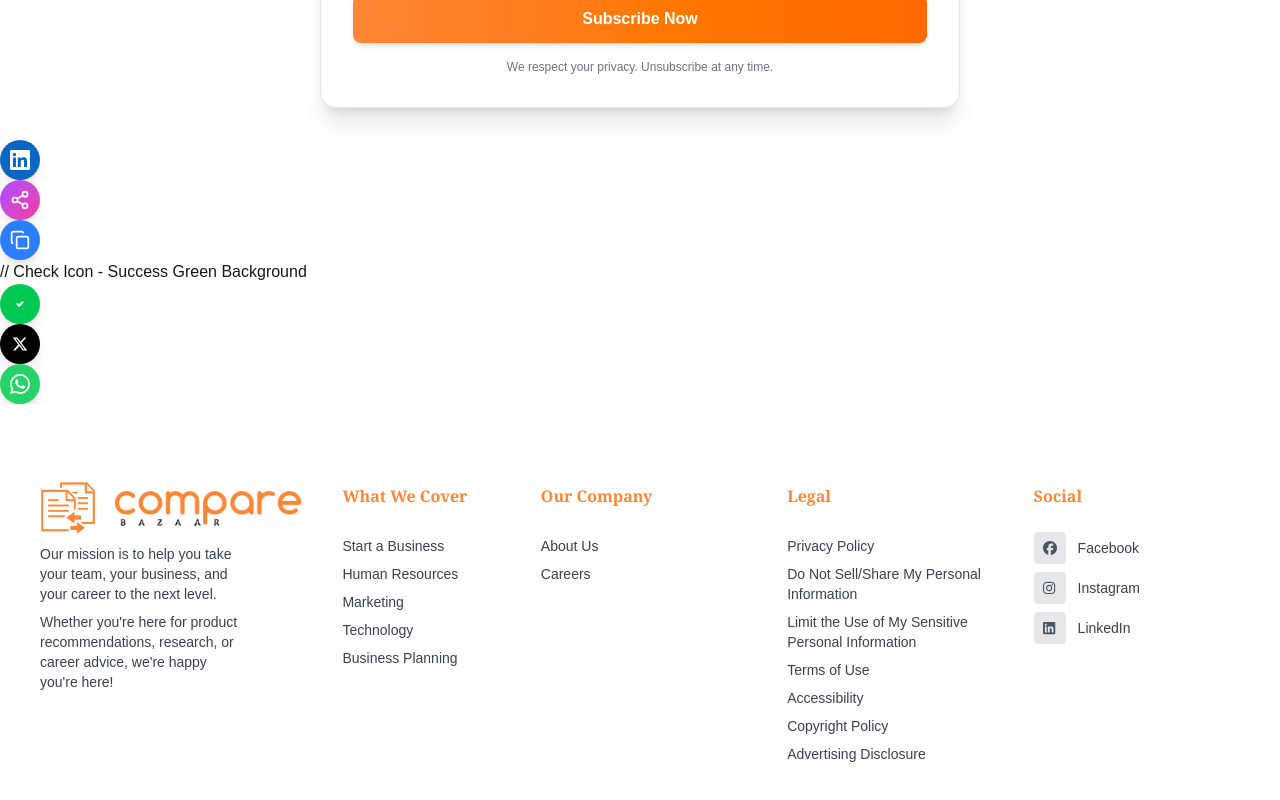
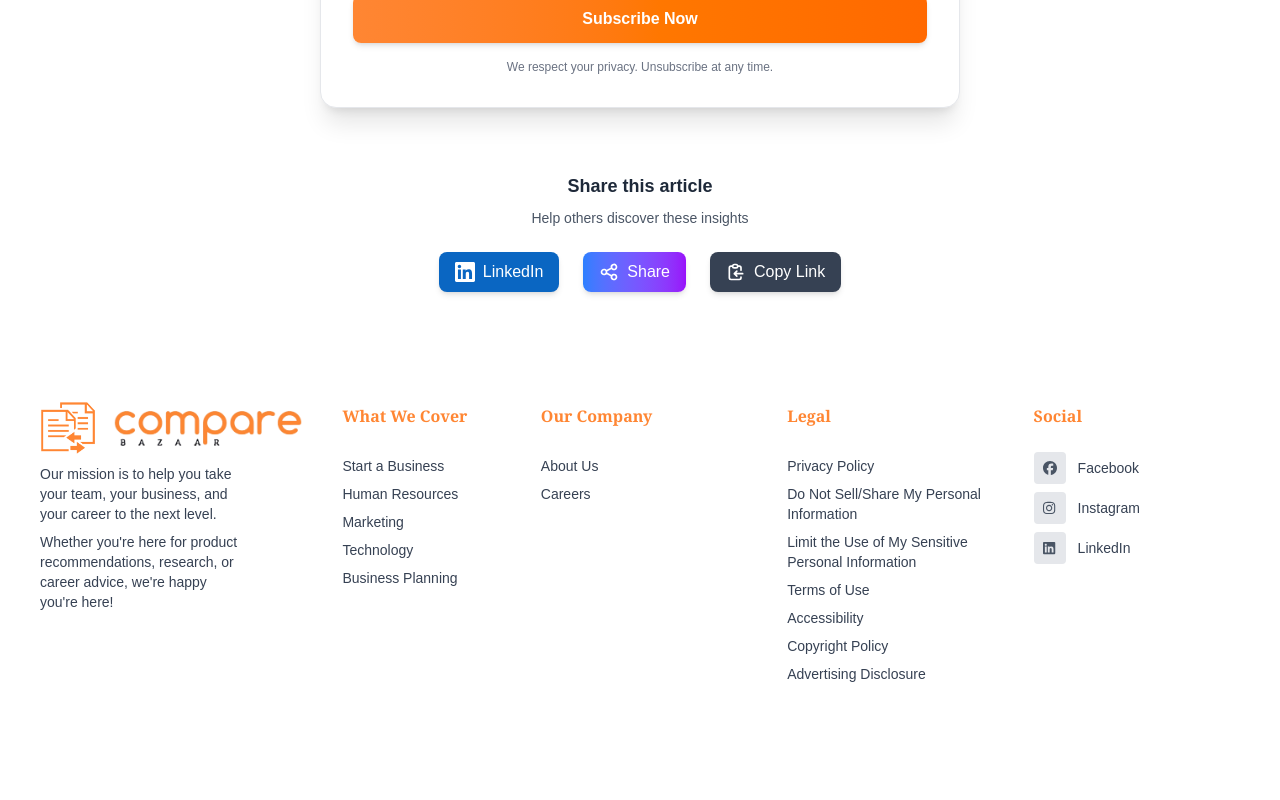
Before and after one commit to md-Gafrujama/blogs-comapre-bazaar-final, a Next.js app: page /B2B-buyer-targeting in a window 1280 px wide. Shown: the part 2827-3627 px from the top of the page. Built offline with nearby package versions, Linux system fonts and the light colour scheme.

Commit message:
commit changes

```diff
--- a/src/app/B2B-buyer-targeting/page.jsx
+++ b/src/app/B2B-buyer-targeting/page.jsx
@@ -318,50 +318,72 @@ In future, those who embraces these advanced methodologies combined with human i
         </div>
 
         {/* Clean Share Section */}
+        <div className="max-w-4xl mx-auto px-4 py-8">
+          <div className="text-center mb-6">
+            <h3 className="text-lg font-semibold text-gray-800 mb-2">Share this article</h3>
+            <p className="text-gray-600 text-sm">Help others discover these insights</p>
+          </div>
 
-<div className="w-10 h-10 bg-[#0A66C2] rounded-full flex items-center justify-center hover:bg-[#004182] transition-colors cursor-pointer shadow-lg hover:shadow-xl">
-  <svg className="w-5 h-5 text-white" fill="currentColor" viewBox="0 0 24 24">
-    <path d="M20.447 20.452h-3.554v-5.569c0-1.328-.027-3.037-1.852-3.037-1.853 0-2.136 1.445-2.136 2.939v5.667H9.351V9h3.414v1.561h.046c.477-.9 1.637-1.85 3.37-1.85 3.601 0 4.267 2.37 4.267 5.455v6.286zM5.337 7.433c-1.144 0-2.063-.926-2.063-2.065 0-1.138.92-2.063 2.063-2.063 1.14 0 2.064.925 2.064 2.063 0 1.139-.925 2.065-2.064 2.065zm1.782 13.019H3.555V9h3.564v11.452zM22.225 0H1.771C.792 0 0 .774 0 1.729v20.542C0 23.227.792 24 1.771 24h20.451C23.2 24 24 23.227 24 22.271V1.729C24 .774 23.2 0 22.222 0h.003z"/>
-  </svg>
-</div>
+          <div className="flex justify-center items-center space-x-6">
+            {/* LinkedIn Button */}
+            <button
+              onClick={shareOnLinkedIn}
+              className="flex items-center space-x-2 bg-[#0A66C2] hover:bg-[#004182] text-white px-4 py-2 rounded-lg transition-colors duration-300 shadow-md hover:shadow-lg"
+              aria-label="Share on LinkedIn"
+            >
+              <svg className="w-5 h-5" fill="currentColor" viewBox="0 0 24 24">
+                <path d="M20.447 20.452h-3.554v-5.569c0-1.328-.027-3.037-1.852-3.037-1.853 0-2.136 1.445-2.136 2.939v5.667H9.351V9h3.414v1.561h.046c.477-.9 1.637-1.85 3.37-1.85 3.601 0 4.267 2.37 4.267 5.455v6.286zM5.337 7.433c-1.144 0-2.063-.926-2.063-2.065 0-1.138.92-2.063 2.063-2.063 1.14 0 2.064.925 2.064 2.063 0 1.139-.925 2.065-2.064 2.065zm1.782 13.019H3.555V9h3.564v11.452zM22.225 0H1.771C.792 0 0 .774 0 1.729v20.542C0 23.227.792 24 1.771 24h20.451C23.2 24 24 23.227 24 22.271V1.729C24 .774 23.2 0 22.222 0h.003z"/>
+              </svg>
+              <span className="font-medium">LinkedIn</span>
+            </button>
 
+            {/* Universal Share Button */}
+            <button
+              onClick={shareContent}
+              className="flex items-center space-x-2 bg-gradient-to-r from-blue-500 to-purple-600 hover:from-blue-600 hover:to-purple-700 text-white px-4 py-2 rounded-lg transition-all duration-300 shadow-md hover:shadow-lg"
+              aria-label="Share content"
+            >
+              <svg className="w-5 h-5" fill="none" stroke="currentColor" viewBox="0 0 24 24">
+                <path strokeLinecap="round" strokeLinejoin="round" strokeWidth={2} d="M8.684 13.342C8.886 12.938 9 12.482 9 12c0-.482-.114-.938-.316-1.342m0 2.684a3 3 0 110-2.684m0 2.684l6.632 3.316m-6.632-6l6.632-3.316m0 0a3 3 0 105.367-2.684 3 3 0 00-5.367 2.684zm0 9.316a3 3 0 105.368 2.684 3 3 0 00-5.368-2.684z" />
+              </svg>
+              <span className="font-medium">Share</span>
+            </button>
 
-<div className="w-10 h-10 bg-gradient-to-br from-purple-500 to-pink-500 rounded-full flex items-center justify-center hover:from-purple-600 hover:to-pink-600 transition-all cursor-pointer shadow-lg hover:shadow-xl">
-  <svg className="w-5 h-5 text-white" fill="none" stroke="currentColor" viewBox="0 0 24 24" strokeWidth="2">
-    <circle cx="18" cy="5" r="3"/>
-    <circle cx="6" cy="12" r="3"/>
-    <circle cx="18" cy="19" r="3"/>
-    <path d="m8.59 13.51 6.83 3.98"/>
-    <path d="m15.41 6.51-6.82 3.98"/>
-  </svg>
-</div>
+            {/* Copy Link Button */}
+            <button
+              onClick={copyToClipboard}
+              className={`flex items-center space-x-2 ${
+                copied
+                  ? 'bg-green-600 hover:bg-green-700'
+                  : 'bg-gray-700 hover:bg-gray-800'
+              } text-white px-4 py-2 rounded-lg transition-all duration-300 shadow-md hover:shadow-lg`}
+              aria-label="Copy link"
+            >
+              {copied ? (
+                <>
+                  <svg className="w-5 h-5" fill="none" stroke="currentColor" viewBox="0 0 24 24">
+                    <path strokeLinecap="round" strokeLinejoin="round" strokeWidth={2} d="M5 13l4 4L19 7" />
+                  </svg>
+                  <span className="font-medium">Copied!</span>
+                </>
+              ) : (
+                <>
+                  <svg className="w-5 h-5" fill="none" stroke="currentColor" viewBox="0 0 24 24">
+                    <path strokeLinecap="round" strokeLinejoin="round" strokeWidth={2} d="M8 5H6a2 2 0 00-2 2v12a2 2 0 002 2h10a2 2 0 002-2v-1M8 5a2 2 0 002 2h2a2 2 0 002-2M8 5a2 2 0 012-2h2a2 2 0 012 2m0 0h2a2 2 0 012 2v3m2 4H10m0 0l3-3m-3 3l3 3" />
+                  </svg>
+                  <span className="font-medium">Copy Link</span>
+                </>
+              )}
+            </button>
+          </div>
 
-<div className="w-10 h-10 bg-blue-500 rounded-full flex items-center justify-center hover:bg-blue-600 transition-colors cursor-pointer shadow-lg hover:shadow-xl">
-  <svg className="w-5 h-5 text-white" fill="none" stroke="currentColor" viewBox="0 0 24 24" strokeWidth="2">
-    <rect width="14" height="14" x="8" y="8" rx="2" ry="2"/>
-    <path d="m4 16c-1.1 0-2-.9-2-2V4c0-1.1.9-2 2-2h10c1.1 0 2 .9 2 2"/>
-  </svg>
-</div>
-
-// Check Icon - Success Green Background
-<div className="w-10 h-10 bg-green-500 rounded-full flex items-center justify-center hover:bg-green-600 transition-colors cursor-pointer shadow-lg hover:shadow-xl">
-  <svg className="w-5 h-5 text-white" fill="none" stroke="currentColor" viewBox="0 0 24 24" strokeWidth="2.5">
-    <path strokeLinecap="round" strokeLinejoin="round" d="m9 12 2 2 4-4"/>
-  </svg>
-</div>
-
-
-<div className="w-10 h-10 bg-black rounded-full flex items-center justify-center hover:bg-gray-800 transition-colors cursor-pointer shadow-lg hover:shadow-xl">
-  <svg className="w-4 h-4 text-white" fill="currentColor" viewBox="0 0 24 24">
-    <path d="M18.244 2.25h3.308l-7.227 8.26 8.502 11.24H16.17l-5.214-6.817L4.99 21.75H1.68l7.73-8.835L1.254 2.25H8.08l4.713 6.231zm-1.161 17.52h1.833L7.084 4.126H5.117z"/>
-  </svg>
-</div>
-
-<div className="w-10 h-10 bg-[#25D366] rounded-full flex items-center justify-center hover:bg-[#1ea952] transition-colors cursor-pointer shadow-lg hover:shadow-xl">
-  <svg className="w-5 h-5 text-white" fill="currentColor" viewBox="0 0 24 24">
-    <path d="M17.472 14.382c-.297-.149-1.758-.867-2.03-.967-.273-.099-.471-.148-.67.15-.197.297-.767.966-.94 1.164-.173.199-.347.223-.644.075-.297-.15-1.255-.463-2.39-1.475-.883-.788-1.48-1.761-1.653-2.059-.173-.297-.018-.458.13-.606.134-.133.298-.347.446-.52.149-.174.198-.298.298-.497.099-.198.05-.371-.025-.52-.075-.149-.669-1.612-.916-2.207-.242-.579-.487-.5-.669-.51-.173-.008-.371-.01-.57-.01-.198 0-.52.074-.792.372-.272.297-1.04 1.016-1.04 2.479 0 1.462 1.065 2.875 1.213 3.074.149.198 2.096 3.2 5.077 4.487.709.306 1.262.489 1.694.625.712.227 1.36.195 1.871.118.571-.085 1.758-.719 2.006-1.413.248-.694.248-1.289.173-1.413-.074-.124-.272-.198-.57-.347m-5.421 7.403h-.004a9.87 9.87 0 01-5.031-1.378l-.361-.214-3.741.982.998-3.648-.235-.374a9.86 9.86 0 01-1.51-5.26c.001-5.45 4.436-9.884 9.888-9.884 2.64 0 5.122 1.03 6.988 2.898a9.825 9.825 0 012.893 6.994c-.003 5.45-4.437 9.884-9.885 9.884m8.413-18.297A11.815 11.815 0 0012.05 0C5.495 0 .16 5.335.157 11.892c0 2.096.547 4.142 1.588 5.945L.057 24l6.305-1.654a11.882 11.882 0 005.683 1.448h.005c6.554 0 11.89-5.335 11.893-11.893A11.821 11.821 0 0020.465 3.488"/>
-  </svg>
-</div>
+          {/* Success Message */}
+          {copied && (
+            <div className="mt-4 text-center">
+              <p className="text-green-600 text-sm font-medium">Link copied to clipboard!</p>
+            </div>
+          )}
+        </div>
       </>
   );
 };
```
